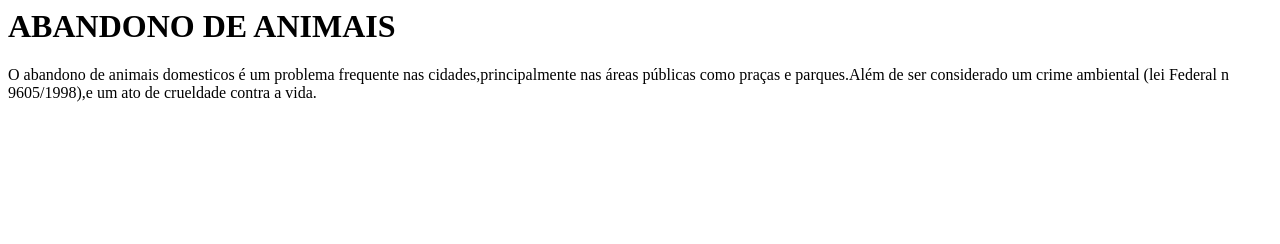
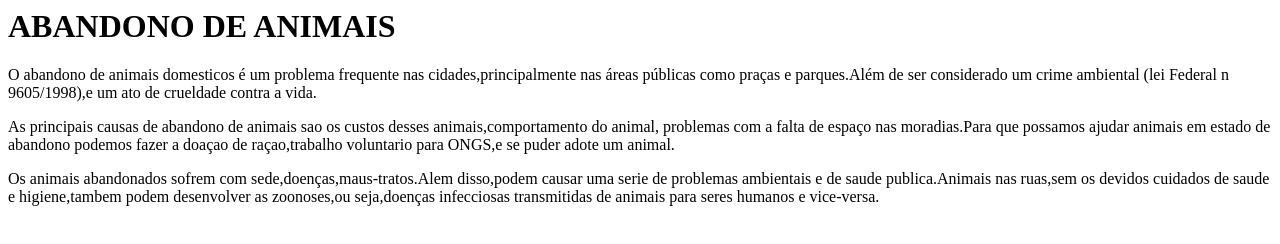
Before and after one commit to andrielimazurek111/abandono-aos-animais-1, a plain HTML site: page index.html in a window 1280 px wide. Drawn offline with Linux system fonts and the light colour scheme.

Commit message:
atualizaçao

```diff
--- a/index.html
+++ b/index.html
@@ -2,5 +2,15 @@
 
 
  <p>O abandono de animais domesticos é um problema frequente nas cidades,principalmente nas áreas públicas
- como praças e parques.Além de ser considerado um crime ambiental (lei Federal n 9605/1998),e um
-  ato de crueldade contra a vida.</p>
+como praças e parques.Além de ser considerado um crime ambiental (lei Federal n 9605/1998),e um
+ato de crueldade contra a vida.</p>
+
+ <p>As principais causas de abandono de animais sao os custos desses animais,comportamento do animal,
+problemas com a falta de espaço nas moradias.Para que possamos ajudar animais em estado de
+abandono podemos fazer a doaçao de raçao,trabalho voluntario para ONGS,e se puder adote um
+animal.</p>
+
+<p>Os animais abandonados sofrem com sede,doenças,maus-tratos.Alem disso,podem causar uma serie de
+problemas ambientais e de saude publica.Animais nas ruas,sem os devidos cuidados de saude e
+higiene,tambem podem desenvolver as zoonoses,ou seja,doenças infecciosas transmitidas de
+animais para seres humanos e vice-versa.</p>
```
